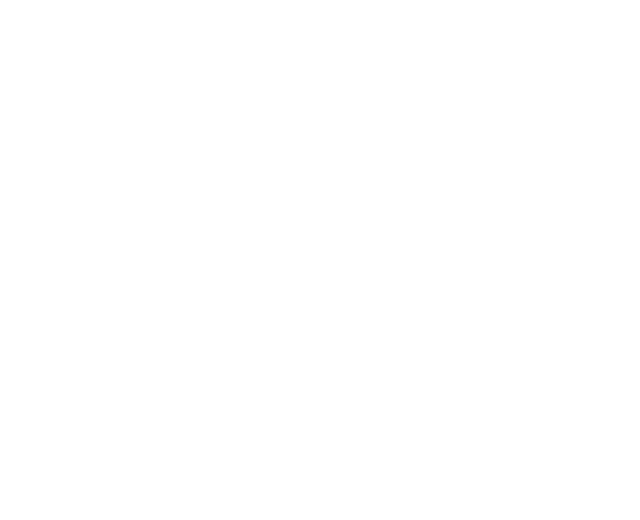
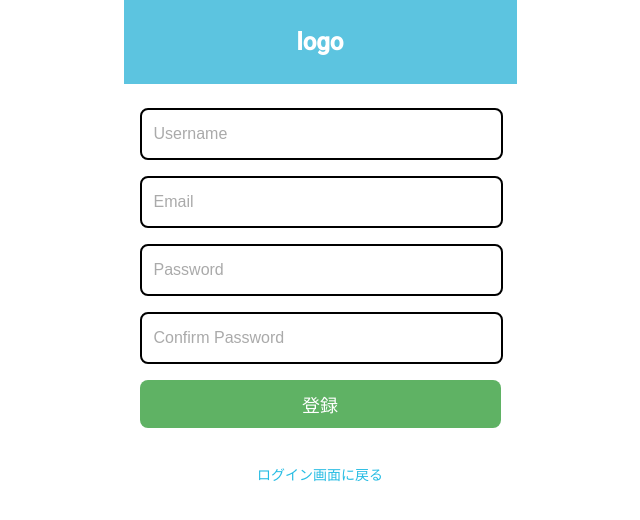
Before and after one commit to mshr1-create/js-methods-fun-quiz, an Angular app in the folder frontend/: page /app-signup in a window 1280 px wide. Before the commit this address led to /. Shown: the top 520 px of the page, without its empty margins (320-960 px from the left). Built offline with nearby package versions, Linux system fonts and the light colour scheme.

Commit message:
feat: 新規登録処理を実装（Strapi API連携、登録後ホーム画面へ遷移）

```diff
--- a/frontend/angular.json
+++ b/frontend/angular.json
@@ -34,6 +34,12 @@
           },
           "configurations": {
             "production": {
+              "fileReplacements": [
+                {
+                  "replace": "src/environments/environment.development.ts",
+                  "with": "src/environments/environment.ts"
+                }
+              ],
               "budgets": [
                 {
                   "type": "initial",
@@ -53,6 +59,7 @@
               "extractLicenses": false,
               "sourceMap": true
             }
+
           },
           "defaultConfiguration": "production"
         },
--- a/frontend/src/app/app.routes.ts
+++ b/frontend/src/app/app.routes.ts
@@ -14,7 +14,7 @@
 export const routes: Routes = [
     // { path: '', component: HomeComponent },
     { path: 'login', component: LoginComponent },
-    { path: 'signup', component: SignupComponent },
+    { path: 'app-signup', component: SignupComponent },
     { path: 'app-mode-duration', component: ModeDurationComponent },
     { path: '', component: HomeComponent },
     // { path: 'profile',    component: ProfileComponent },
--- a/frontend/src/app/pages/login/login.component.html
+++ b/frontend/src/app/pages/login/login.component.html
@@ -40,7 +40,7 @@
         <div class="link-group">
             <a class="link-guest" href="#">ゲストで始める</a>
             <a class="link-forget" href="#">パスワードをお忘れですか？</a>
-            <a class="link-sign-up" href="signup">新規登録</a>
+            <a class="link-sign-up" routerLink="/app-signup">新規登録</a>
         </div>
     </div>
 </div>
--- a/frontend/src/app/pages/signup/signup.component.html
+++ b/frontend/src/app/pages/signup/signup.component.html
@@ -3,42 +3,34 @@
         <span class="logo-text">logo</span>
     </header>
 
-    <div class="signup-content">
+    <form class="signup-content" (ngSubmit)="onSubmit()" #f="ngForm" novalidate>
         <div class="form-group">
-            <input
-                type="text"
-                class="input-box"
-                placeholder="Username"
-            />
+            <input type="text" class="input-box" placeholder="Username"
+            name="username" [(ngModel)]="form.username" required />
         </div>
         <div class="form-group">
-            <input
-                type="email"
-                class="input-box"
-                placeholder="Email"
-            />
+            <input type="email" class="input-box" placeholder="Email"
+            name="email" [(ngModel)]="form.email" required email />
         </div>
         <div class="form-group">
-            <input
-                type="password"
-                class="input-box"
-                placeholder="Password"
-            />
+            <input type="password" class="input-box" placeholder="Password"
+            name="password" [(ngModel)]="form.password" required minlength="6" />
         </div>
         <div class="form-group">
-            <input
-                type="password"
-                class="input-box"
-                placeholder="Confirm Password"
-            />
+            <input type="password" class="input-box" placeholder="Confirm Password"
+            name="confirm" [(ngModel)]="form.confirm" required />
         </div>
 
         <div class="form-group">
-            <button class="btn-primary">登録</button>
+            <button type="submit" class="btn-primary" [disabled]="f.invalid || loading">
+                {{ loading ? '登録中…' : '登録' }}
+            </button>
         </div>
 
         <div class="link-group">
-            <a class="link-login" href="login">ログイン画面に戻る</a>
+            <a class="link-login" [routerLink]="'/login'">ログイン画面に戻る</a>
         </div>
-    </div>
+
+        <p class="error" *ngIf="errorMsg">{{ errorMsg }}</p>
+    </form>
 </div>
--- a/frontend/src/app/pages/signup/signup.component.ts
+++ b/frontend/src/app/pages/signup/signup.component.ts
@@ -1,7 +1,9 @@
-import { Component } from '@angular/core';
+import { Component, inject } from '@angular/core';
 import { FormsModule } from '@angular/forms';
-import { RouterModule } from '@angular/router';
+import { Router, RouterModule } from '@angular/router';
 import { CommonModule } from '@angular/common';
+import { QuizService } from '../../services/quiz.service';
+import { ErrorService } from '../../services/error.service';
 
 @Component({
   selector: 'app-signup',
@@ -12,8 +14,37 @@
     RouterModule
   ],
   templateUrl: './signup.component.html',
-  styleUrl: './signup.component.css'
+  styleUrls: ['./signup.component.css']
 })
 export class SignupComponent {
+  private quizService = inject(QuizService);
+  private errorService = inject(ErrorService);
+  private router = inject(Router);
+
+  form = { username: '', email: '', password: '', confirm: '' };
+  loading = false;
+  errorMsg = '';
+
+  async onSubmit() {
+    this.errorMsg = '';
+
+    if (this.form.password !== this.form.confirm) {
+      this.errorMsg = 'パスワードが一致しません';
+      return;
+    }
+    this.loading = true;
+    try {
+      const res = await this.quizService
+        .signUp({ username: this.form.username, email: this.form.email, password: this.form.password })
+        .toPromise();
+
+      await this.router.navigate(['/']); // 初回プロフィール画面などへ
+    } catch (e: any) {
+      this.errorMsg = this.errorService.toFriendlyMessage(e);
+      console.error(e);
+    } finally {
+      this.loading = false;
+    }
+  }
 
 }
--- /dev/null
+++ b/frontend/src/app/services/error.service.ts
@@ -0,0 +1,67 @@
+import { Injectable } from '@angular/core';
+import { HttpErrorResponse } from '@angular/common/http';
+
+@Injectable({ providedIn: 'root'})
+export class ErrorService {
+    toFriendlyMessage(error: unknown): string {
+        //ネットワークタイムアウト
+        if (error instanceof HttpErrorResponse && error.status === 0) {
+            return 'サーバーに接続できません。ネットワーク状態をご確認ください。';
+        }
+
+        // Strapi形式
+        const http = error as HttpErrorResponse;
+        const status = http?.status;
+        const body: any = http?.error;
+
+        // 429: レート制限
+        if (status === 429) {
+            return '操作が続いています。時間をおいて再度お試しください。';
+        }
+
+        // 409: 重複登録
+        if (status === 409) {
+            return 'このメールアドレスは既に登録されています。';
+        }
+
+        // 400/422:  バリデーションエラー
+        if (status === 400 || status === 422) {
+            // derails.errorsがあれば最初のメッセージを返す/必要なら項目名でも分岐可能
+            const msg = body?.error?.details?.errors?.[0]?.message || body?.error?.message;
+            if (msg) {
+                return this.translateValidation(msg);
+            }
+            return '入力内容に不備があります。各項目を確認してください。';
+        }
+
+        // 401/403: 認証・権限
+        if (status === 401) return '認証に失敗しました。メールアドレスとパスワードをご確認ください。';
+        if (status === 403) return 'この操作は許可されていません。';
+
+        // 500: サーバーエラー
+        if (status && status >= 500) return 'サーバーエラーが発生しました。時間をおいて再度お試しください。';
+
+            // Fallback
+    return 'エラーが発生しました。時間をおいて再度お試しください。';
+
+}
+
+private translateValidation(msg: string): string {
+    const lower = msg.toLowerCase();
+
+    if (lower.includes('email') && lower.includes('valid')) {
+        return 'メールアドレスの形式が正しくありません。';
+    }
+    if (lower.includes('password') && lower.includes('length')) {
+        return 'パスワードの長さが足りません。6文字以上で入力してください。';
+    }
+    if (lower.includes('username') && (lower.includes('required') || lower.includes('empty'))) {
+        return 'ユーザー名は必須です。';
+    }
+    if (lower.includes('already taken') || lower.includes('unique')) {
+        return 'この値は既に使用されています。別の値をお試しください。';
+    }
+     // 既定
+    return '入力内容に不備があります。各項目を確認してください。';
+    }
+}
--- a/frontend/src/app/services/quiz.service.ts
+++ b/frontend/src/app/services/quiz.service.ts
@@ -4,7 +4,7 @@
 import { Observable, of } from "rxjs";
 import { map, catchError } from "rxjs/operators";
 import { Quiz } from "../models/quiz.model";
-
+import { environment } from "../../environments/environment.development";
 
 interface QuizResponse {
   data: Quiz[];
@@ -41,6 +41,11 @@
   private summaryCache: Summary | null = null;
   private http = inject(HttpClient);
 
+  signUp(payload: { username: string; email: string; password: string; }): Observable<any> {
+     // base URL は environment.apiBase に退避を推奨
+  return this.http.post('/api/auth/local/register', payload);
+  }
+
   /** Quiz → Questions をまとめて取得し、Question[] を返す */
   getQuestion(mode: Mode): Observable<Question[]> {
     const params = new HttpParams()
@@ -49,7 +54,7 @@
       .set('populate', 'questions.choices'); // choices をネストして取得
 
     return this.http
-      .get<QuizResponse>(`http://localhost:1337/api/quizzes`, { params })
+      .get<QuizResponse>(`${environment.apiBase}api/quizzes`, { params })
       .pipe(
         map(res => {
           // 条件に基づいてクイズを選択
--- /dev/null
+++ b/frontend/src/environments/environment.development.ts
@@ -0,0 +1,7 @@
+// src/environments/environment.development.ts
+export const environment = {
+    production: false,
+    appName: 'Quiz App',
+    apiBase: 'http://localhost:1337',   // Strapi ローカル
+    requestTimeoutMs: 15000,
+  };
--- /dev/null
+++ b/frontend/src/environments/environment.ts
@@ -0,0 +1,7 @@
+// src/environments/environment.ts
+export const environment = {
+    production: true,
+    appName: 'Quiz App',
+    apiBase: 'https://api.example.com',  // ← 本番のAPIエンドポイントに置き換え
+    requestTimeoutMs: 15000,
+  };
```
Also changed, not shown: 1 other file (tests, documents, lock files or other folders).
